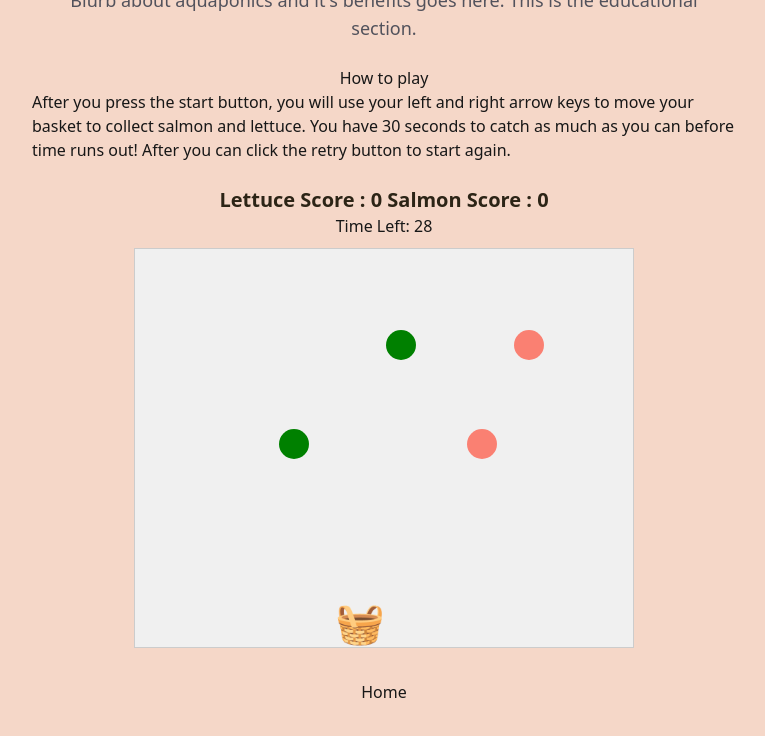
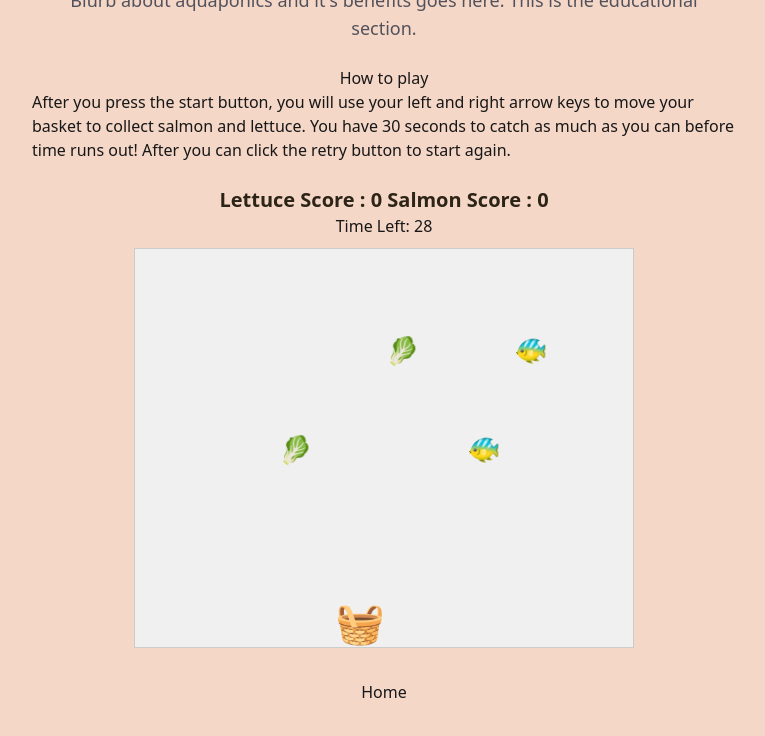
Before and after one commit to AshiJ7/FishFarmFrenzy, a Next.js app: page /mini-game-5/salmon-game in a window 1280 px wide. Both pictures are taken after a click on the button "Start Game". Shown: the part 223-959 px from the top of the page, without its empty margins (256-1021 px from the left). Built offline with nearby package versions, Linux system fonts and the light colour scheme.

Commit message:
adding emojis

```diff
--- a/app/mini-game-5/lettuce-game/page.tsx
+++ b/app/mini-game-5/lettuce-game/page.tsx
@@ -221,9 +221,11 @@ useEffect(() => {
           width: '30px',
           height: '30px',
           borderRadius: '50%',
-          backgroundColor: obj.color,
+          fontSize:'20pt',
+
         }}
-      />
+        >🥬
+      </div>
     ))}
 
     <div
--- a/app/mini-game-5/salmon-game/page.tsx
+++ b/app/mini-game-5/salmon-game/page.tsx
@@ -305,9 +305,10 @@ useEffect(() => {
         width: '30px',
         height: '30px',
         borderRadius: '50%',
-        backgroundColor: obj.color,
-      }}
-    />
+        fontSize:'20pt',
+        }}
+        >🥬
+      </div>
   ))}
 
   {objects2.map(obj => (
@@ -320,9 +321,10 @@ useEffect(() => {
         width: '30px',
         height: '30px',
         borderRadius: '50%',
-        backgroundColor: obj.color,
-      }}
-    />
+        fontSize:'20pt',
+        }}
+        >🐠
+      </div>
   ))}
 
   <div
```
